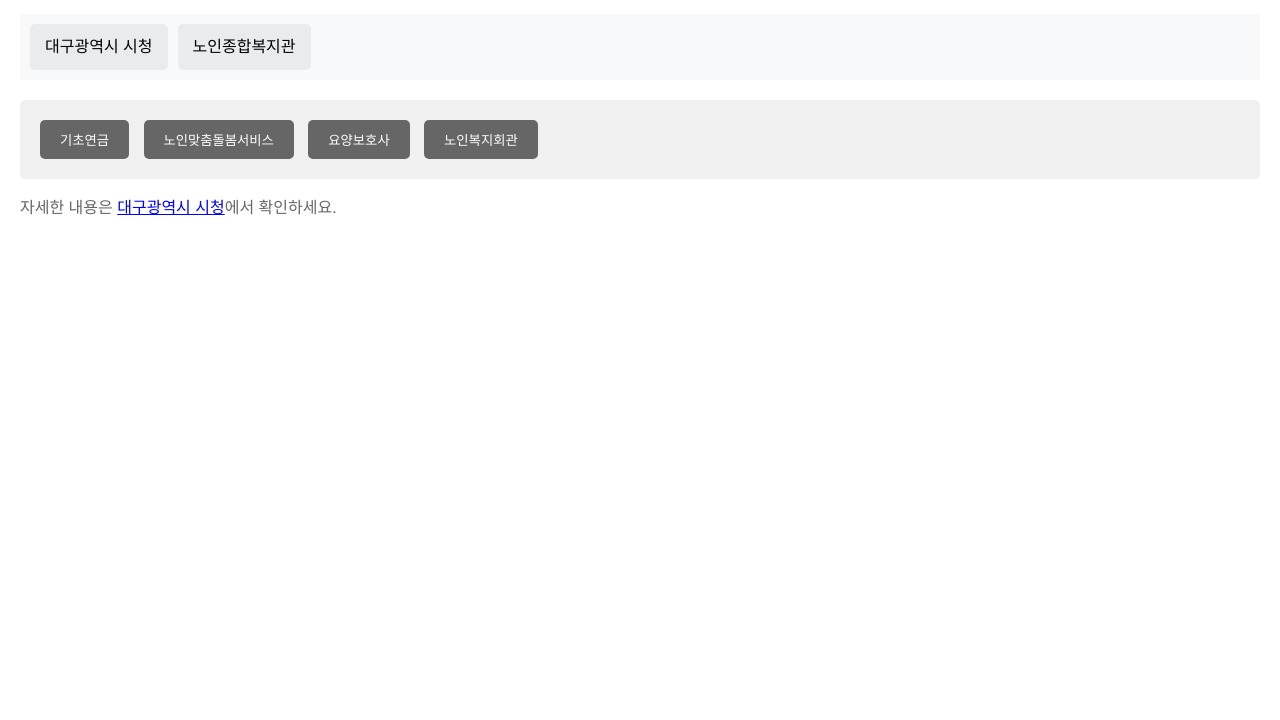
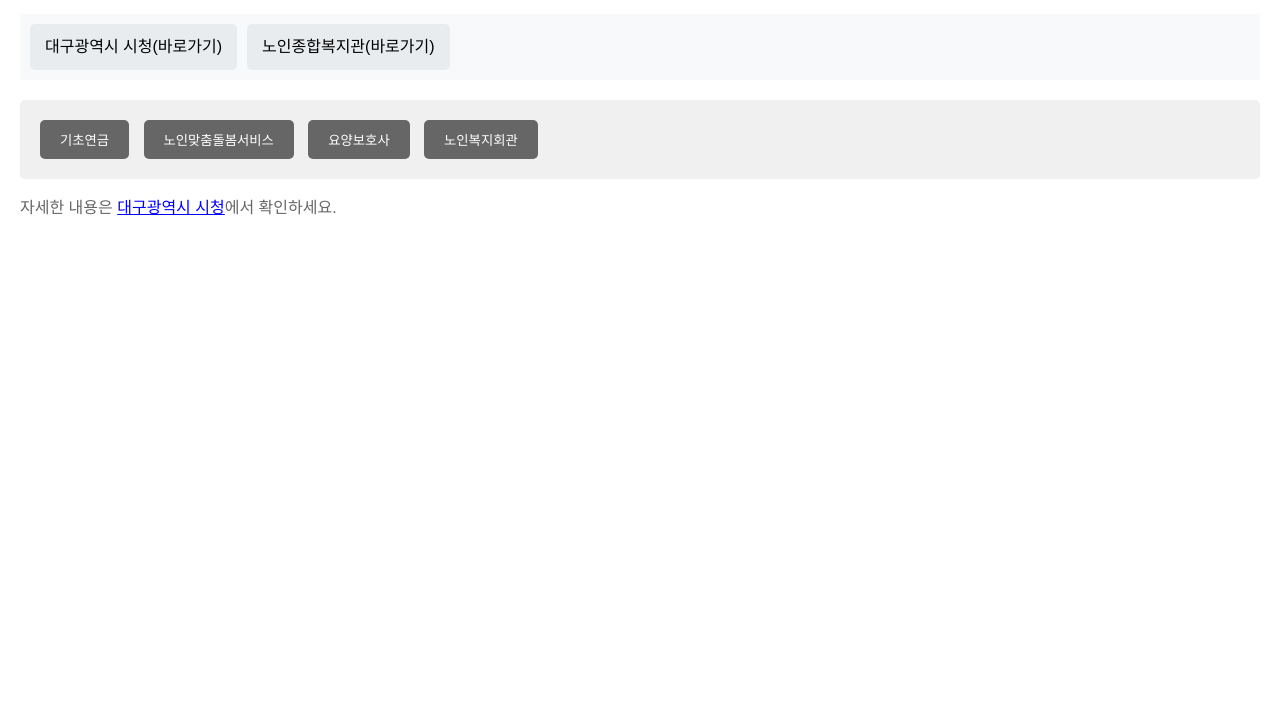
Before and after one commit to thstkdgur/thstkdgur.github.io, a plain HTML site: page index.html in a window 1280 px wide. Shown: the part 80-800 px from the top of the page. Drawn offline with Linux system fonts and the light colour scheme.

Commit message:
Update index.html

```diff
--- a/index.html
+++ b/index.html
@@ -72,8 +72,8 @@
     <h1>노인 복지 정책</h1>
 
     <div class="navbar">
-        <a href="https://www.daegu.go.kr/welf/index.do?menu_id=00000491&servletPath=%2Fwelf">대구광역시 시청</a>
-        <a href="http://www.tgsenior.or.kr/html/main.html">노인종합복지관</a>
+        <a href="https://www.daegu.go.kr/welf/index.do?menu_id=00000491&servletPath=%2Fwelf">대구광역시 시청(바로가기)</a>
+        <a href="http://www.tgsenior.or.kr/html/main.html">노인종합복지관(바로가기)</a>
     </div>
 
     <div class="menu-container">
```
